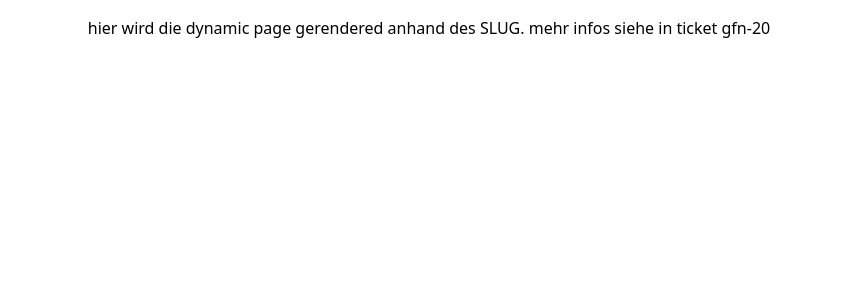
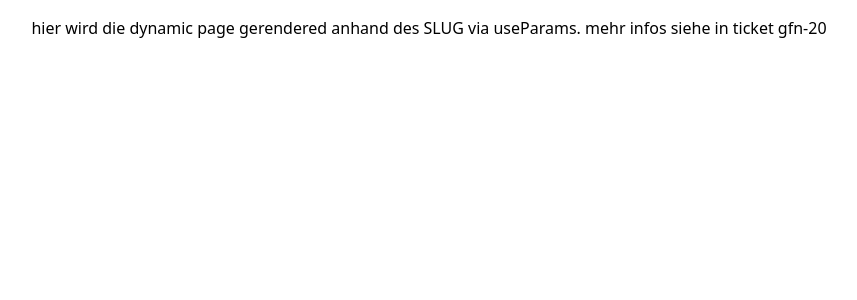
Before and after one commit to pewobox79/gfn-team-projekt, a React (Vite) app in the folder frontend-vite/: page /1 in a window 1280 px wide. Shown: the top 300 px of the page, without its empty margins (211-1068 px from the left). Built offline with nearby package versions, Linux system fonts and the light colour scheme.

Commit message:
updaded strapi items boolean condition for button

```diff
--- a/frontend-vite/src/pages/DynamicPage.tsx
+++ b/frontend-vite/src/pages/DynamicPage.tsx
@@ -1,6 +1,6 @@
 const DynamicPage =()=>{
 
-    return <h1>hier wird die dynamic page gerendered anhand des SLUG. mehr infos siehe in ticket gfn-20</h1>
+    return <h1>hier wird die dynamic page gerendered anhand des SLUG via useParams. mehr infos siehe in ticket gfn-20</h1>
 
 }
 
--- a/frontend-vite/src/pages/HomePage.tsx
+++ b/frontend-vite/src/pages/HomePage.tsx
@@ -6,7 +6,6 @@ export default function HomePage() {
 
     const [pages, setPages] = useState([])
     useEffect(() => {
-
         getPages().then(res => setPages(res.data))
     }, [])
 
```
Also changed, not shown: 2 other files (tests, documents, lock files or other folders).
